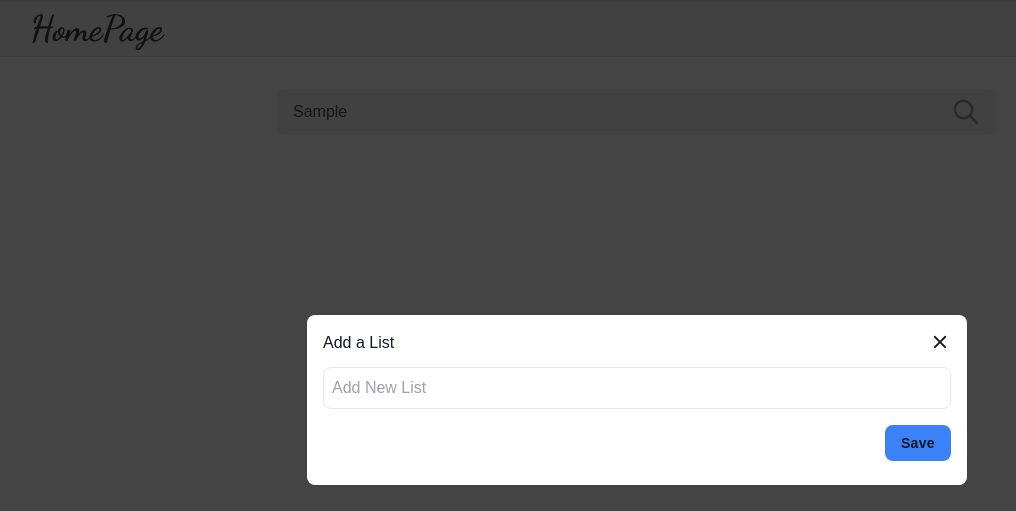
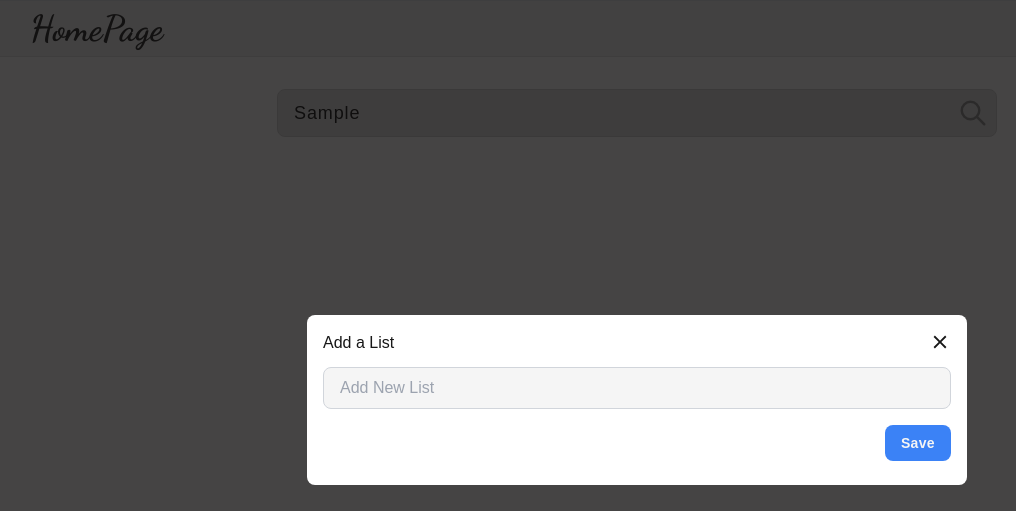
Before and after one commit to abdelhak-org/homepage, a Next.js app: page / in a window 1280 px wide. Both pictures are taken after typing "Sample" into the empty fields and a click on the button "Add New List". Shown: the top 511 px of the page, without its empty margins (3-1019 px from the left). Built offline with nearby package versions, Linux system fonts and the light colour scheme.

Commit message:
modify style

```diff
--- a/components/Modal/BookmarkItemModal.js
+++ b/components/Modal/BookmarkItemModal.js
@@ -1,99 +1,93 @@
-'use client'
-
-import { useEffect, useState , useRef } from "react";
+import React, { useState, useEffect } from "react";
 import { useDataContext } from "@/context/data/DataContext";
-import {  MdOutlineClose } from "react-icons/md";
+import { MdOutlineClose } from "react-icons/md";
 import ModalWrapper from "../layout/ModalWrapper";
-import useOnClickOutside from "@/hooks/useClickOutside";
 import { TbPencil } from "react-icons/tb";
 
 function BookmarkItemModal({ listId, id }) {
   const [toggle, setToggle] = useState(false);
+  const { dataActions, listsData } = useDataContext();
+  const [updatedBookmark, setUpdatedBookmark] = useState({
+    id: "",
+    name: "",
+    url: "",
+  });
 
-  const { dataActions, listsData } = useDataContext();
-  const [newBookmark, setNewBookmark] = useState({ id: "", name: "", url: "" });
-  const ref = useRef();
-  useOnClickOutside(ref, () => setToggle(false));
-
-
-  const handleSave = (e) => {
-    e.preventDefault();
-    setIsPending(true);
+  const handleSave = () => {
+    dataActions.updateBookmark(listId, updatedBookmark);
     setToggle(false);
-    dataActions.updateBookmark(listId, newBookmark);
   };
 
-  const handleDelete = (e) => {
-    e.preventDefault();
-    dataActions.deleteBookmark(listId, id);
+  const closeHandler = () => {
+    setUpdatedBookmark({ id: "", name: "", url: "" });
+
     setToggle(false);
   };
 
 
+  useEffect(() => {
+    const bookmark = listsData
+      .find((list) => list.listId === listId)
+      ?.items.find((item) => item.id === id);
+    setUpdatedBookmark(bookmark);
+  }, [listsData, listId, id]);
 
-if(!toggle){
-  return(
-    <TbPencil
-    onClick={()=> setToggle(true)}
-    className="w-4 h-4 cursor-pointer text-neural-800"
-  />
-
-  )
-}
-
+  if (!toggle) {
+    return (
+      <TbPencil
+        onClick={() => setToggle(true)}
+        className="w-4 h-4 cursor-pointer text-neutral-800"
+      />
+    );
+  }
 
   return (
-    <ModalWrapper >
-      <div
-      ref={ref}
-      className="flex justify-between text-gray-900 px-2">
-        <h6 className="text-md">Update a Bookmark </h6>
+    <ModalWrapper
+      isOpen={setToggle}
+      closeHandler={closeHandler}
+      saveHandler={handleSave}
+    >
+      <div className="flex justify-between text-neutral-900">
+        <h6 className="text-md">Update a Bookmark</h6>
         <MdOutlineClose
           onClick={() => setToggle(false)}
           className="cursor-pointer"
           size={22}
         />
       </div>
-      <div className="w-full rounded-md p-2 space-y-1">
+      <div className="w-full bg-white mt-1 rounded-md">
         <input
-          value={newBookmark.name}
+          value={updatedBookmark.name}
           onChange={(e) =>
-            setNewBookmark((prevBookmark) => ({
+            setUpdatedBookmark((prevBookmark) => ({
               ...prevBookmark,
               name: e.target.value,
             }))
           }
           type="text"
           placeholder="Name"
-          className="w-full   rounded-md px-2 text-md py-2    outline-0 my-2
-            border border-spacing-2 border-gray-200
-            "
+          className="w-full rounded-md px-4 text-md py-2  outline-0 my-2 border border-spacing-2
+           border-gray-300 bg-neutral-100  focus:ring-2 focus:ring-blue-500"
         />
         <input
-          value={newBookmark.url}
+          value={updatedBookmark.url}
           onChange={(e) =>
-            setNewBookmark((prevBookmark) => ({
+            setUpdatedBookmark((prevBookmark) => ({
               ...prevBookmark,
               url: e.target.value,
             }))
           }
           type="text"
           placeholder="Url"
-          className="w-full  rounded-md px-2 text-md py-2   outline-0 my-2
-          border border-spacing-2 border-gray-200 "
+          className="w-full rounded-md px-4 text-md py-2  outline-0 my-2 border border-spacing-2
+           border-gray-300 bg-neutral-100  focus:ring-2 focus:ring-blue-500"
         />
-        <div className="flex justify-center my-1 gap-2">
-          <button
-            onClick={handleDelete}
-            className="px-4 py-2 rounded-l-md bg-gray-100  text-gray-900  text-sm"
-            >
-              Delete
-          </button>
+        <div className="flex justify-end space-x-2 py-2 my-0">
           <button
             onClick={handleSave}
-            className="px-4 py-2 rounded-r-md bg-gray-100  text-gray-900  text-sm"
-            >
-              Save
+            className="px-4 py-2 rounded-md bg-blue-500 font-bold tracking-wide text-neutral-100 text-sm"
+          >
+            Save
           </button>
         </div>
       </div>
--- a/components/Modal/NewListModal.js
+++ b/components/Modal/NewListModal.js
@@ -1,13 +1,11 @@
 "use client ";
 import { Fragment, useState, useRef, useEffect } from "react";
-import { Transition } from "@headlessui/react";
 import { useDataContext } from "@/context/data/DataContext";
 import { MdOutlineClose } from "react-icons/md";
 import ModalWrapper from "@/components/layout/ModalWrapper";
 
 export default function NewListModal() {
   const [showModal, setShowModal] = useState(false);
-  // const [onClose, setOnClose] = useState(false);
   const { dataActions } = useDataContext();
   const [newBookmarkList, setNewBookmarkList] = useState({
     listId: Math.random() * 1000,
@@ -42,7 +40,7 @@ export default function NewListModal() {
   if (!showModal) {
     return (
       <button
-        className="py-2 px-4 capitalize rounded-md bg-blue-600 text-white text-center text-sm font-semibold font-josefin cursor-pointer"
+        className="py-3 px-6 capitalize rounded-md bg-blue-500 text-white text-center text-sm font-semibold font-josefin cursor-pointer"
         onClick={() => setShowModal(true)}
       >
         add New List
@@ -52,7 +50,7 @@ export default function NewListModal() {
 
   return (
     <ModalWrapper isOpen={setShowModal} closeHandler={closeHandler} saveHandler={handleSave}>
-      <div className="flex justify-between text-gray-900">
+      <div className="flex justify-between text-neutral-900">
         <h6 className="text-md">Add a List</h6>
         <MdOutlineClose
           onClick={() => setShowModal(false)}
@@ -62,13 +60,7 @@ export default function NewListModal() {
       </div>
       <div className="">
         <div className="w-full bg-white mt-1 rounded-md">
-          <Transition
-            as={Fragment}
-            leave="transition ease-in duration-100"
-            leaveFrom="opacity-100"
-            leaveTo="opacity-0"
-            show={true}
-          >
+
             <input
               onChange={(e) =>
                 setNewBookmarkList({
@@ -80,15 +72,14 @@ export default function NewListModal() {
               placeholder="add new list"
               value={newBookmarkList.listName}
               type="text"
-              className="w-full rounded-md px-2 text-md py-2 capitalize outline-0 my-2 border border-spacing-2 border-gray-200"
+              className="w-full rounded-md px-4 text-md py-2 capitalize outline-0 my-2 border border-spacing-2 border-gray-300 bg-neutral-100  focus:ring-2 focus:ring-blue-500"
             />
-          </Transition>
         </div>
       </div>
       <div className="flex justify-end space-x-2 py-2 my-0">
         <button
-        onClick={closeHandler}
-          className="px-4 py-2 rounded-md bg-blue-500 font-bold tracking-wide text-gray-900 text-sm"
+        onClick={handleSave}
+          className="px-4 py-2 rounded-md bg-blue-500 font-bold tracking-wide text-neutral-100 text-sm"
         >
           Save
         </button>
--- a/components/SearchBar.js
+++ b/components/SearchBar.js
@@ -15,16 +15,17 @@ const SearchBar = () => {
 
   return (
     <div className="flex items-center justify-center flex-col my-8">
-      <div className="flex rounded-md bg-neutral-100 px-2 w-full max-w-[720px]">
+      <div className="flex rounded-md bg-neutral-200  w-full max-w-[720px] border border-neutral-300">
         <input
           type="text"
           value={searchValue}
-          className="w-full bg-slate-200 flex bg-transparent pl-2 text-gray-700 outline-0"
-          placeholder="Search name Bookmark..."
+          className="w-full bg-slate-200 flex bg-transparent  text-neutral-800 outline-0
+          font-sans tracking-wider text-lg px-4  py-2  rounded-md "
+          placeholder="find a  Bookmark..."
           onChange={handleSearchChange}
         />
 
-        <button type="submit" className="relative p-2 rounded-full">
+        <button type="submit" className="relative  rounded-md p-2">
           <svg
             width="30px"
             height="30px"
@@ -40,7 +41,8 @@ const SearchBar = () => {
             />
             <g id="SVGRepo_iconCarrier">
               <path
-                d="M14.9536 14.9458L21 21M17 10C17 13.866 13.866 17 10 17C6.13401 17 3 13.866 3 10C3 6.13401 6.13401 3 10 3C13.866 3 17 6.13401 17 10Z"
+                d="M14.9536 14.9458L21 21M17 10C17 13.866 13.866 17 10 17C6.13401 17 3 13.866 3
+                 10C3 6.13401 6.13401 3 10 3C13.866 3 17 6.13401 17 10Z"
                 stroke="#999"
                 strokeWidth="2"
                 strokeLinecap="round"
--- a/components/bookmarklist/BookmarkList.js
+++ b/components/bookmarklist/BookmarkList.js
@@ -26,7 +26,7 @@ const BookmarkList = ({ listCategory, listId, listIndex, items }) => {
           collapse={collapse}
           listCategory={listCategory}
         />
-        <OptionsMenu />
+        <OptionsMenu listId={listId}/>
       </div>
 
       {collapse && (
--- a/components/bookmarklist/OptionsMenu.js
+++ b/components/bookmarklist/OptionsMenu.js
@@ -5,10 +5,13 @@ import { useUiContext } from "@/context/ui/UiContext";
 import { TbDotsVertical } from "react-icons/tb";
 import { RiFontSize } from "react-icons/ri";
 import { IoIosColorPalette } from "react-icons/io";
+import { MdDelete } from "react-icons/md";
+import { useDataContext } from "@/context/data/DataContext";
 
-export default function OptionsMenu() {
+export default function OptionsMenu({ listId }) {
   const [showOptions, setShowOptions] = useState(false);
   const { actions, uiData } = useUiContext();
+  const { dataActions } = useDataContext();
   const optionsSize = ["14px", "18px", "22px"];
 
   const selectElements = optionsSize.map((option, index) => (
@@ -28,38 +31,52 @@ export default function OptionsMenu() {
     actions.ChangeBookmarkColor(e.target.value);
   };
 
+  const handleDeleteList = () => {
+    dataActions.deleteList(listId);
+    setShowOptions(false);
+  };
+
   return (
     <>
-      <button
-        data-testid="settingIcon"
-        onClick={() => setShowOptions(!showOptions)}
-      >
+      <button data-testid="settingIcon" onClick={() => setShowOptions(!showOptions)}>
         <TbDotsVertical className="text-xl my-2" />
       </button>
 
       {showOptions && (
-        <div className="absolute bg-gray-100  flex flex-col gap-2 bg-gray px-3 py-2 w-32 rounded-md top-[52px] right-1 z-10">
-          <div className="flex  gap-2 py-1 text-xs items-center">
-            <label>
-              <IoIosColorPalette  size={22} color="pink"/>
+        <div className="absolute w-52 bg-white border border-neutral-300 shadow-md flex flex-col gap-2 px-3 py-2 rounded-md top-[50px] right-0 z-10">
+          <div className="flex justify-between items-center overflow-hidden">
+            <label className="w-[30%]">
+              <IoIosColorPalette size={26} color="pink" />
             </label>
             <input
               value={uiData.bookmarkHeaderColor}
               onChange={onColorInputChange}
-              className="h-6 text-sm p-1 flex-grow"
+              className="flex-grow cursor-pointer outline-none bg-neutral-200 border border-neutral-300 shadow-md rounded-md p-0"
               type="color"
             />
           </div>
-          <div className="flex  gap-1 text-xs">
-            <label>
-              <RiFontSize size={18} />
+          <div className="flex gap-1 text-lg">
+            <label className="w-[30%]">
+              <RiFontSize size={22} />
             </label>
             <select
               onChange={onSelectChange}
-              className="flex-grow rounded-md px-2 py-1 text-xs cursor-pointer outline-none"
+              className="flex-grow rounded-md py-2 text-md cursor-pointer outline-none text-center bg-neutral-200"
             >
               {selectElements}
             </select>
+          </div>
+
+          <div className="flex text-lg items-center justify-between">
+            <label className="w-[30%]">
+              <MdDelete size={22} className="text-red-500" />
+            </label>
+            <button
+              onClick={handleDeleteList}
+              className="text-center bg-red-500 text-md px-2 font-bold font-roboto py-1 flex-grow rounded-md cursor-pointer outline-none text-red-100"
+            >
+              Delete
+            </button>
           </div>
         </div>
       )}
--- a/components/layout/ModalWrapper.js
+++ b/components/layout/ModalWrapper.js
@@ -1,5 +1,5 @@
 "use client";
-import React, { useState, useRef, useEffect } from "react";
+import React, {  useRef, useEffect } from "react";
 import useOnClickOutside from "@/hooks/useClickOutside";
 import { createPortal } from "react-dom";
 const ModalWrapper = ({ children, isOpen, closeHandler , saveHandler }) => {
```
